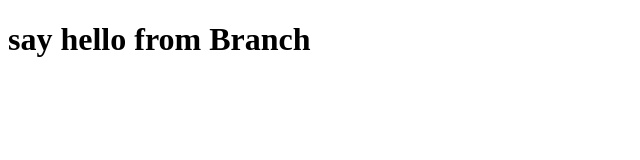
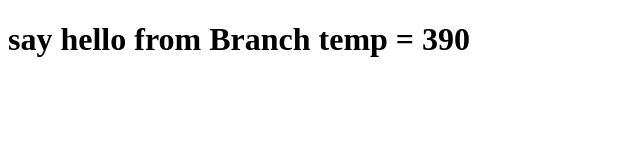
Before and after one commit to mahmoud4524354/Tcookie, a plain HTML site: page secret_recipe.html in a window 1280 px wide. Shown: the whole page, without its empty margins (0-640 px from the left). Drawn offline with Linux system fonts and the light colour scheme.

Commit message:
updating the temperature to be better

```diff
--- a/secret_recipe.html
+++ b/secret_recipe.html
@@ -6,6 +6,6 @@
     <title>Document</title>
 </head>
 <body>
-    <h1>say hello from Branch</h1>
+    <h1>say hello from Branch temp = 390</h1>
 </body>
 </html>
```
